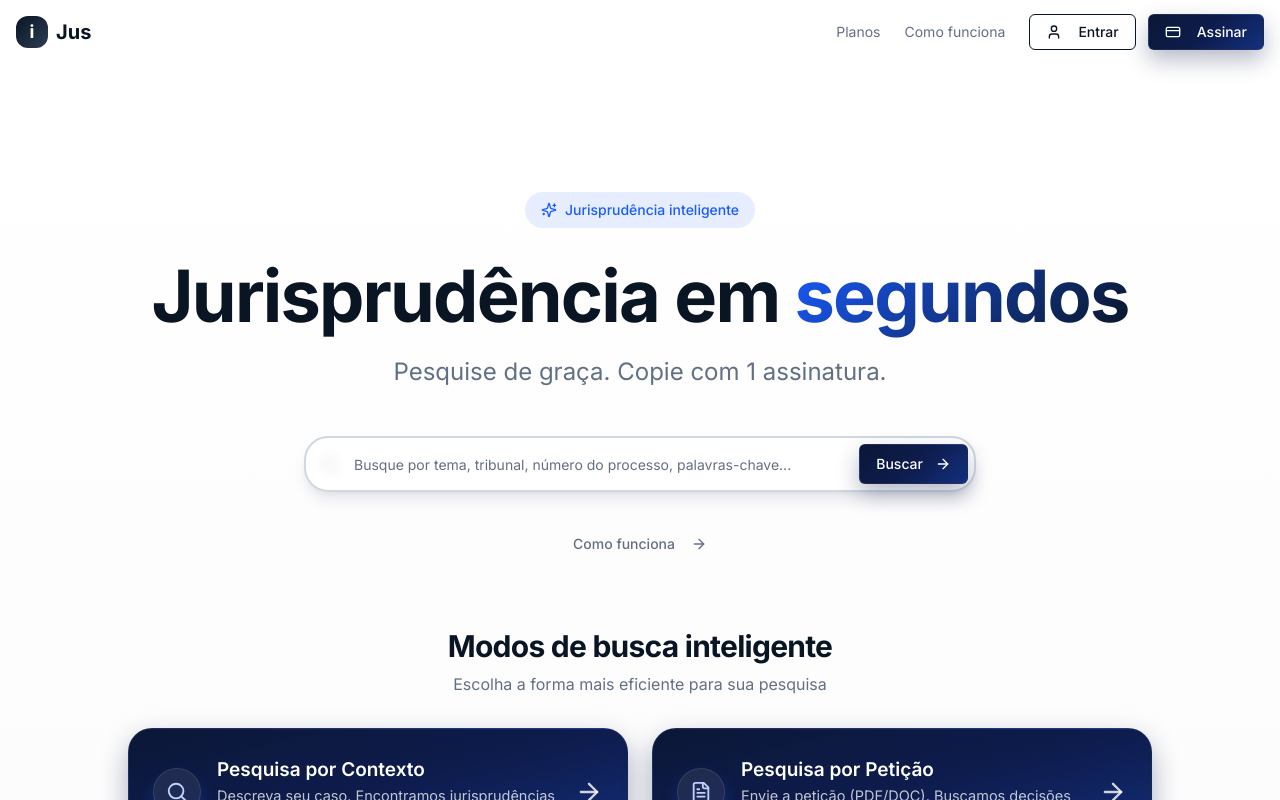
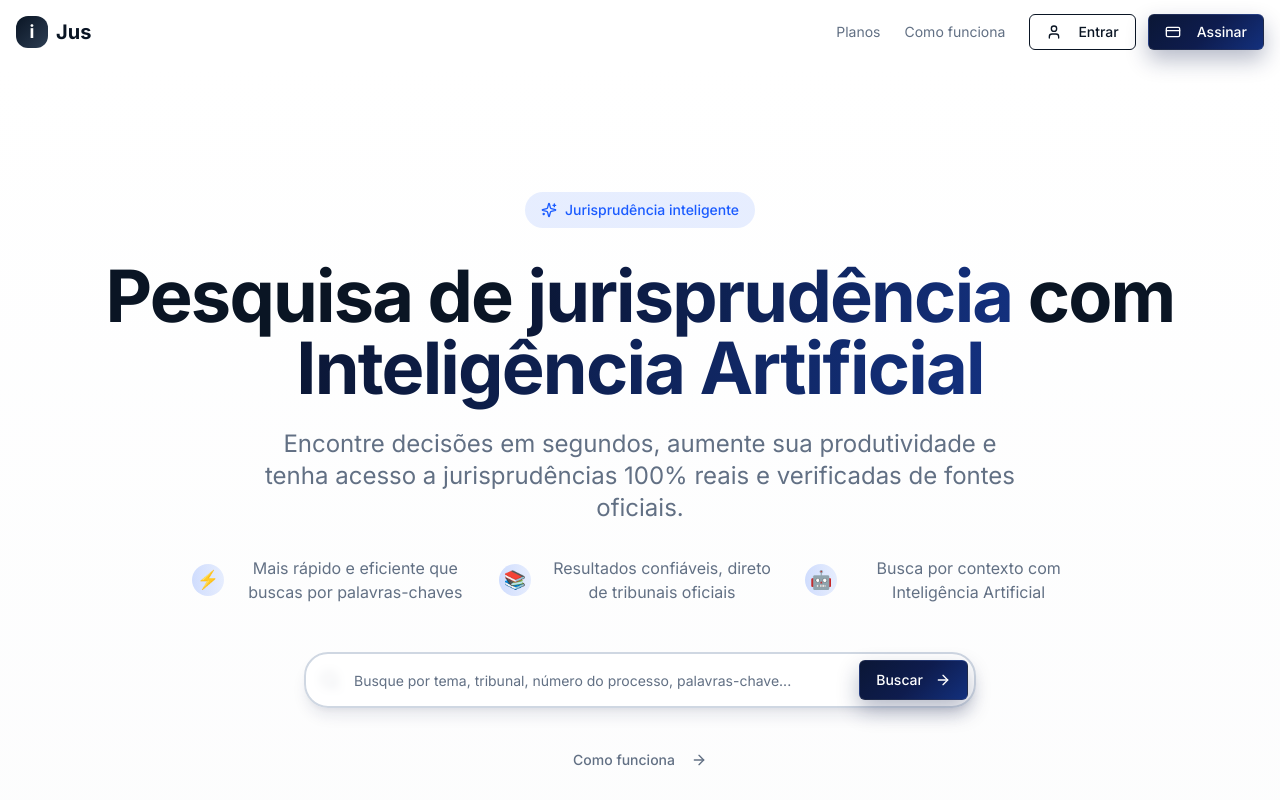
Before and after one commit to guilhermevilella-hub/juris-fluent-search, a React (Vite) app: page / in a window 1280 px wide. Shown: the top 800 px of the page. Built offline with nearby package versions, Linux system fonts and the light colour scheme; the HTML template or start-up script is replaced by a standard one.

Commit message:
Add Home page hero section

```diff
--- a/src/pages/Home.tsx
+++ b/src/pages/Home.tsx
@@ -75,15 +75,49 @@ const Home = () => {
 
           {/* Main Heading */}
           <h1 className="text-4xl md:text-6xl lg:text-7xl font-bold text-primary mb-6 leading-tight animate-slide-up">
-            Jurisprudência em{' '}
-            <span className="bg-gradient-accent bg-clip-text text-transparent">
-              segundos
+            Pesquisa de{' '}
+            <span className="bg-gradient-to-r from-[#0B1736] to-[#13307D] bg-clip-text text-transparent">
+              jurisprudência
+            </span>
+            {' '}com{' '}
+            <span className="bg-gradient-to-r from-[#0B1736] to-[#13307D] bg-clip-text text-transparent">
+              Inteligência Artificial
             </span>
           </h1>
 
-          <p className="text-xl md:text-2xl text-muted-foreground max-w-3xl mx-auto mb-12 leading-relaxed animate-slide-up">
-            Pesquise de graça. Copie com 1 assinatura.
+          <p className="text-xl md:text-2xl text-muted-foreground max-w-3xl mx-auto mb-8 leading-relaxed animate-slide-up">
+            Encontre decisões em segundos, aumente sua produtividade e tenha acesso a jurisprudências 100% reais e verificadas de fontes oficiais.
           </p>
+
+          {/* Bullet Points */}
+          <div className="grid grid-cols-1 md:grid-cols-3 gap-6 max-w-4xl mx-auto mb-12">
+            <div className="flex items-center justify-center md:justify-start space-x-3 animate-fade-in">
+              <div className="flex-shrink-0 w-8 h-8 bg-gradient-to-r from-accent-blue/20 to-accent-blue/10 rounded-full flex items-center justify-center">
+                <span className="text-lg">⚡</span>
+              </div>
+              <span className="text-muted-foreground text-sm md:text-base">
+                Mais rápido e eficiente que buscas por palavras-chaves
+              </span>
+            </div>
+
+            <div className="flex items-center justify-center md:justify-start space-x-3 animate-fade-in" style={{animationDelay: '100ms'}}>
+              <div className="flex-shrink-0 w-8 h-8 bg-gradient-to-r from-accent-blue/20 to-accent-blue/10 rounded-full flex items-center justify-center">
+                <span className="text-lg">📚</span>
+              </div>
+              <span className="text-muted-foreground text-sm md:text-base">
+                Resultados confiáveis, direto de tribunais oficiais
+              </span>
+            </div>
+
+            <div className="flex items-center justify-center md:justify-start space-x-3 animate-fade-in" style={{animationDelay: '200ms'}}>
+              <div className="flex-shrink-0 w-8 h-8 bg-gradient-to-r from-accent-blue/20 to-accent-blue/10 rounded-full flex items-center justify-center">
+                <span className="text-lg">🤖</span>
+              </div>
+              <span className="text-muted-foreground text-sm md:text-base">
+                Busca por contexto com Inteligência Artificial
+              </span>
+            </div>
+          </div>
 
           {/* Hero Search */}
           <div className="max-w-2xl mx-auto mb-8 animate-scale-in">
```
